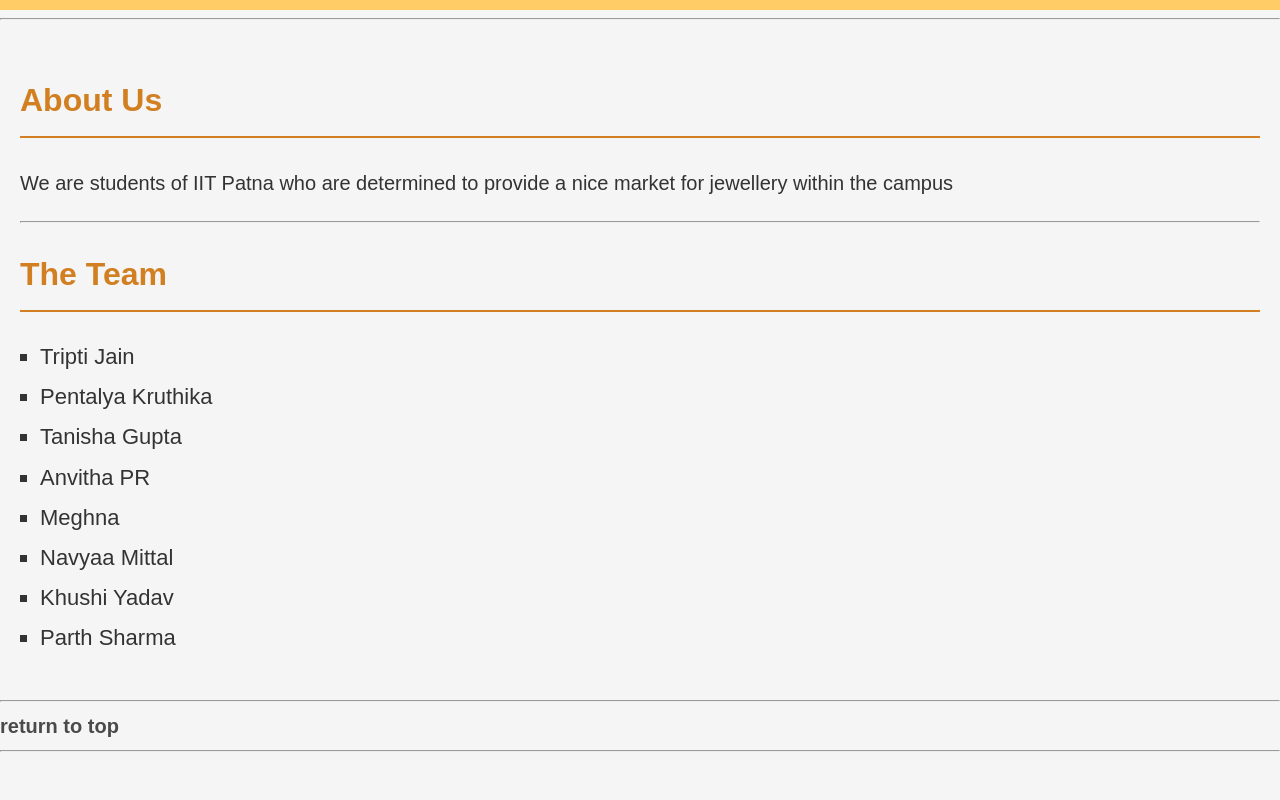
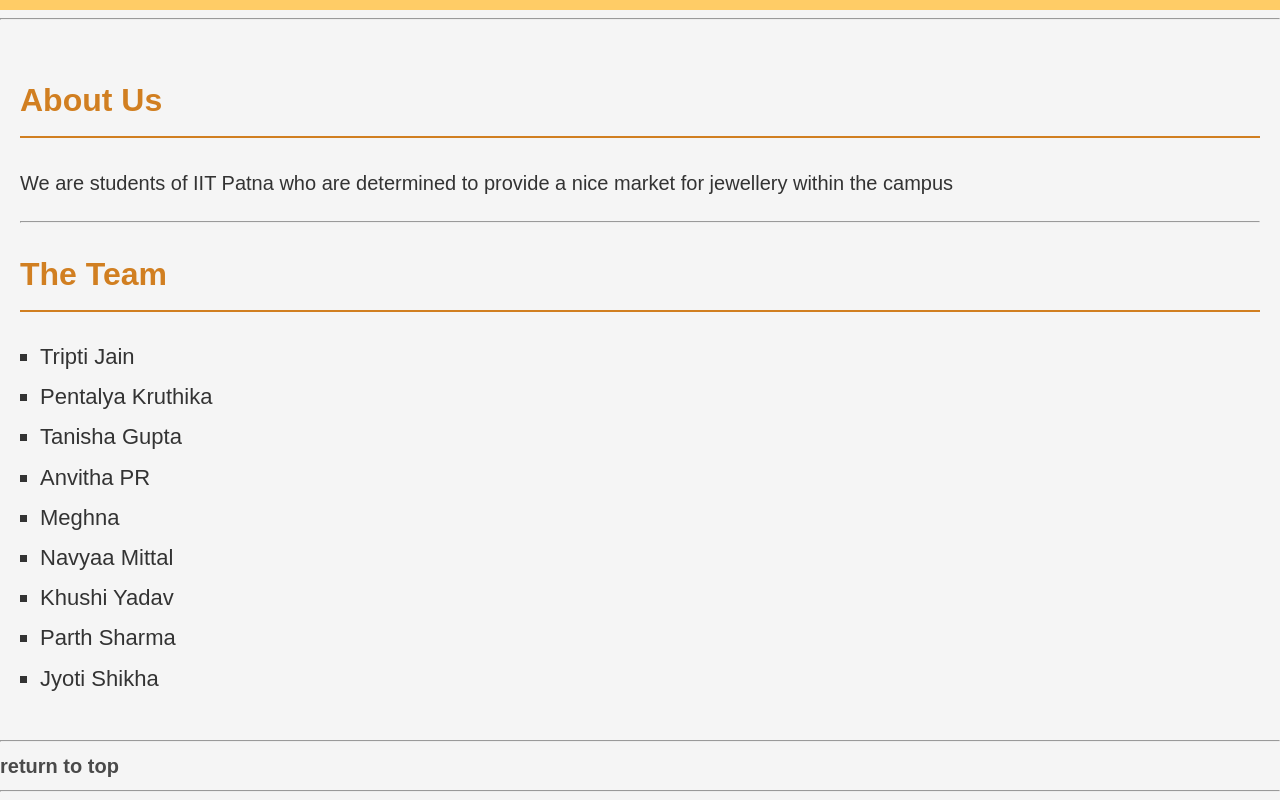
Before and after one commit to tripsycodes/Zenith-Elements, a plain HTML site: page index.html in a window 1280 px wide. Shown: the part 874-1674 px from the top of the page. Before the commit the page ends 1634 px from the top, so only its background shows below. Drawn offline with Linux system fonts and the light colour scheme.

Commit message:
Update index.html

```diff
--- a/index.html
+++ b/index.html
@@ -67,6 +67,7 @@
           <li>Navyaa Mittal</li>
           <li>Khushi Yadav</li>
           <li>Parth Sharma</li>
+          <li>Jyoti Shikha</li>
         </ul>
       </article>
     </main>
```
